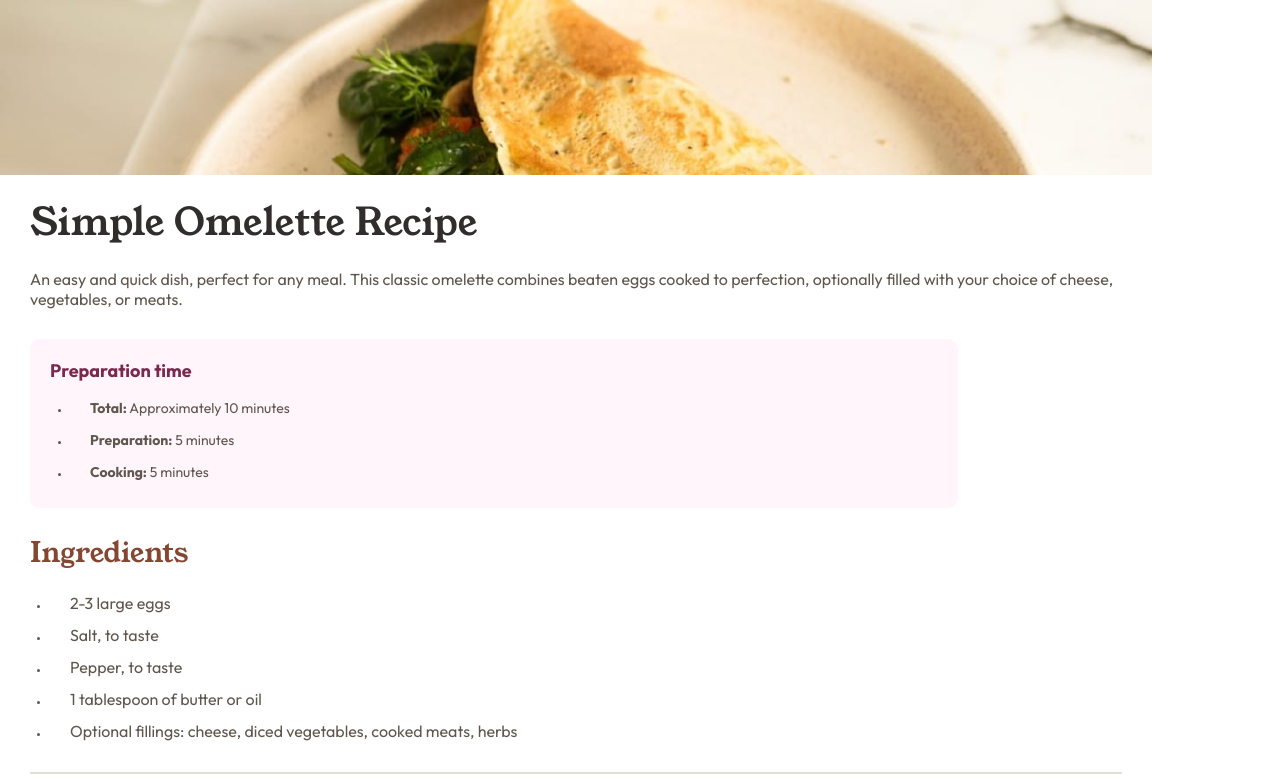
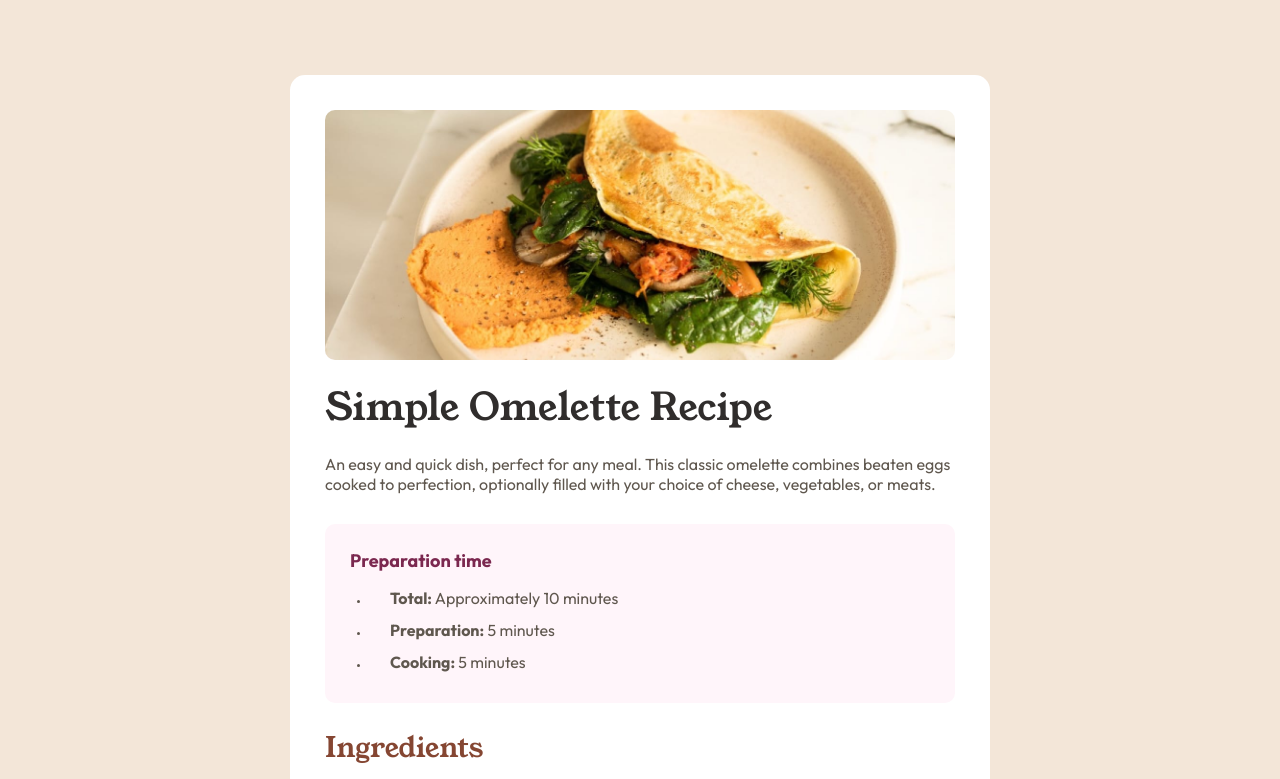
Before and after one commit to codebyveronica/recipe-page-project, a plain HTML site: page index.html in a window 1280 px wide. Shown: the top 779 px of the page. Drawn offline with Linux system fonts and the light colour scheme.

Commit message:
media query para outras telas

```diff
--- a/index.html
+++ b/index.html
@@ -6,6 +6,7 @@
     <link rel="shortcut icon" href="favicon.ico" type="image/x-icon">
     <title>Recipe</title>
     <link rel="stylesheet" href="styles/style.css">
+    <link rel="stylesheet" href="styles/media-query.css">
 </head>
 <body>
     <header>
--- /dev/null
+++ b/styles/media-query.css
@@ -0,0 +1,50 @@
+:root {
+    --stone100: #f3e6d8;
+    --stone150: #e4ded8;
+    --stone600: #5f574e;
+    --stone900: #302d2c;
+
+    --brown800: #854632;
+
+    --rose800: #7b284f;
+    --rose50: #fff5fa;
+}
+
+@media screen and (min-width: 600px) {
+    body {
+        background-color: var(--stone100);
+        margin: 75px;
+    }
+
+    header, main {
+        background-color: white;
+        max-width: 700px;
+        padding: 0px 35px;
+        margin: auto;
+    }
+
+    header {
+        padding-top: 35px;
+        border-radius: 15px 15px 0px 0px;
+    }
+
+    header > p {
+        padding: 0px 0px 30px 0px;
+    }
+
+    h1 {
+        padding: 0px;
+    }
+
+    main {
+        border-radius: 0px 0px 15px 15px;
+    }
+
+    .image {
+        border-radius: 10px;
+    }
+
+    th {
+        width: 400px;
+    }
+}
--- a/styles/style.css
+++ b/styles/style.css
@@ -24,8 +24,6 @@
 }
 
 body {
-    height: 100vh;
-    width: 90vw;
     font-family: var(--fontOutfit);
 }
 
@@ -34,8 +32,7 @@ main {
 }
 
 .image {
-    height: 175px;
-    width: 100%;
+    height: 250px;
     background: coral url(../images/image-omelette.jpeg) no-repeat;
     background-size: cover;
 }
@@ -53,21 +50,19 @@ p {
     color: var(--stone600);
     font-family: var(--fontOutfit);
     font-size: 16px;
-    margin-bottom: 20px;
+    padding-bottom: 20px;
 }
 
 header > p {
-    padding: 0px 30px;
+    padding: 0px 30px 30px 30px;
     margin-top: 20px;
-    margin-bottom: 30px;
 }
 
 section.time {
-    width: 85%;
     background-color: var(--rose50);
     font-family: var(--fontOutfit);
-    font-size: 14px;
-    padding: 20px;
+    font-size: 16px;
+    padding: 25px;
     margin-bottom: 25px;
     border-radius: 10px;
 }
@@ -160,7 +155,7 @@ th {
 td {
     color: var(--brown800);
     font-weight: 600;
-    width: calc(100% - 50%);
+    width: calc(100% - 53%);
 }
 
 section.nutrition {
```
